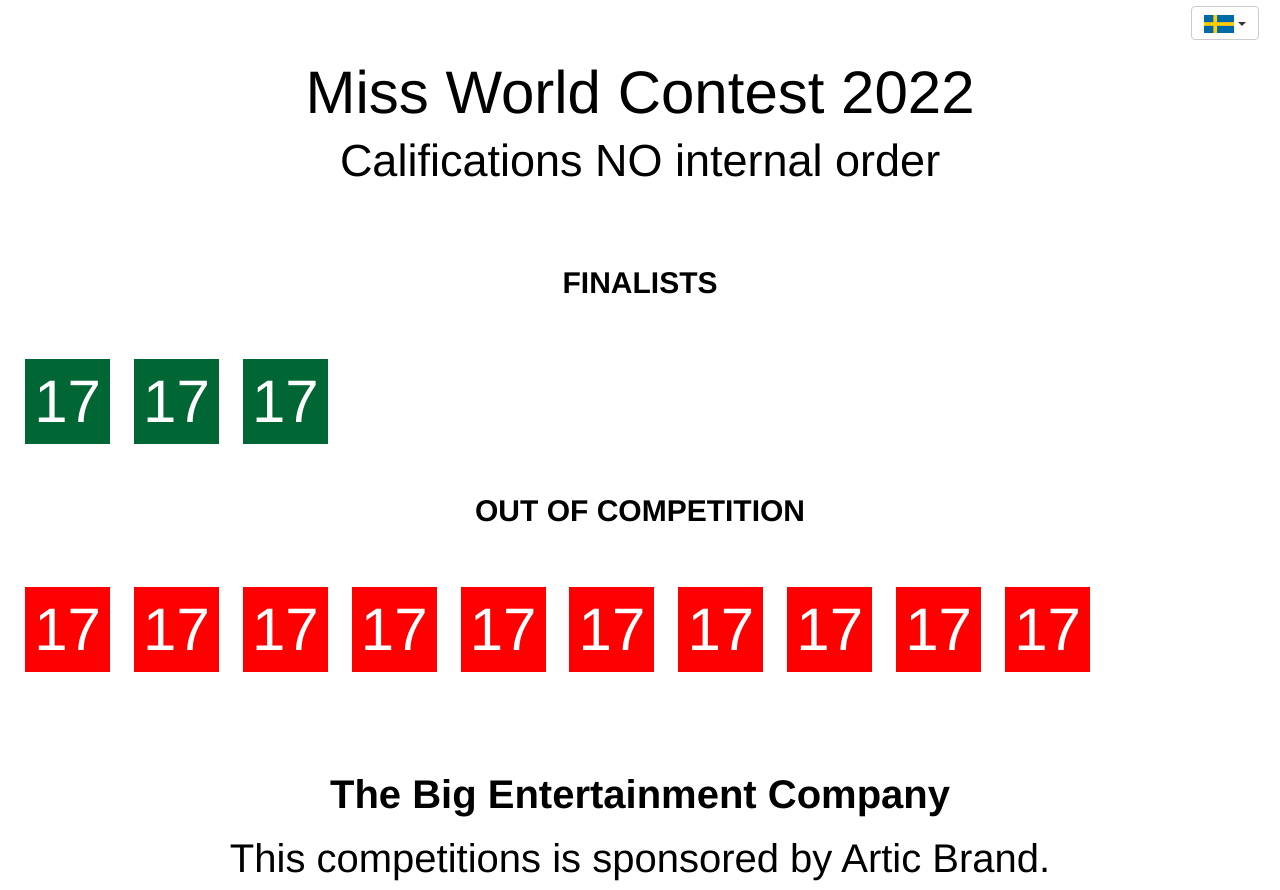
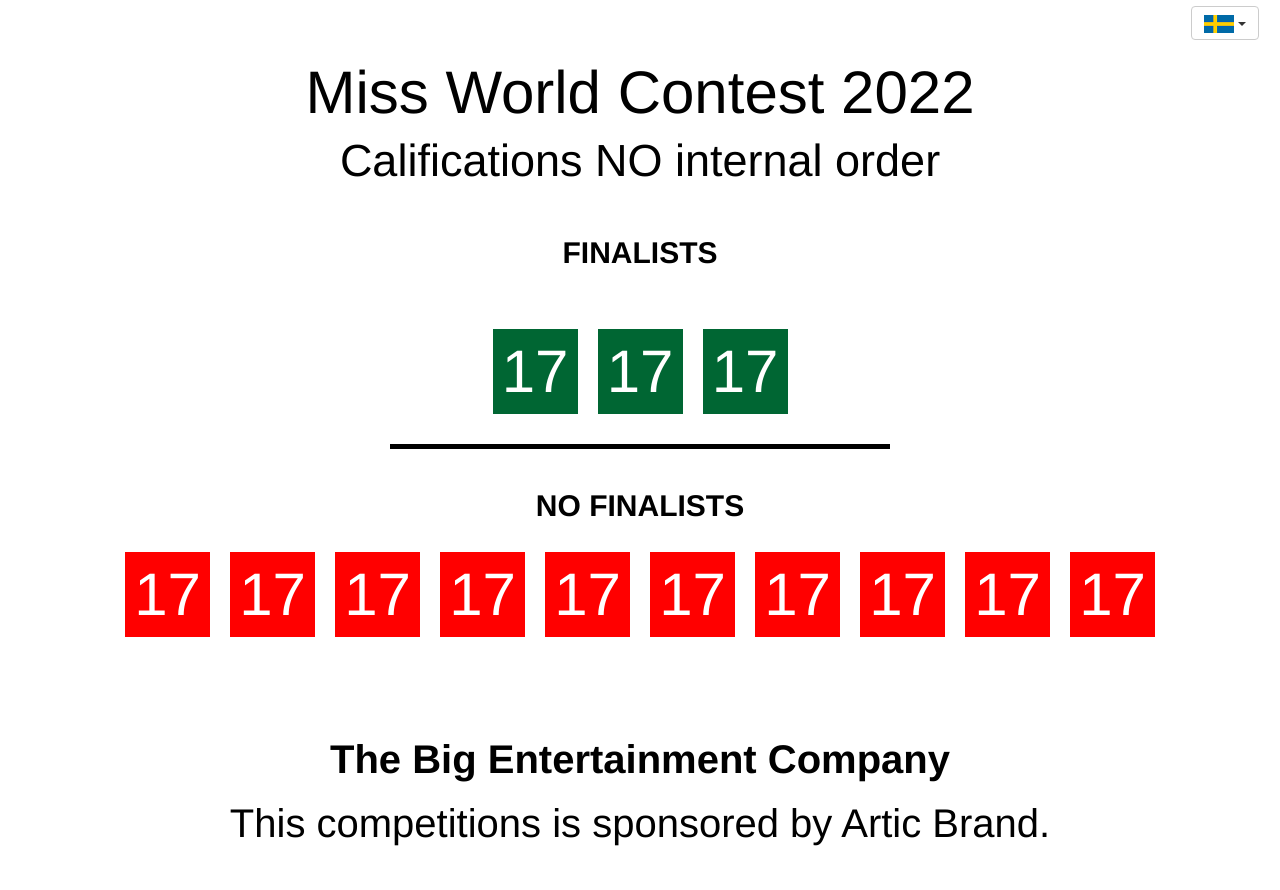
Before and after one commit to memokey/voting-html, a plain HTML site: page result/index_1.html in a window 1280 px wide. After the commit the page ends 855 px from the top, so only its background shows below. Drawn offline with Linux system fonts and the light colour scheme; files whose address does not match are found by name.

Commit message:
complete result.

```diff
--- a/result/index_1.html
+++ b/result/index_1.html
@@ -29,7 +29,7 @@
       </div>
     </div>
     <div class="row">
-      <div class="col-md-12 mb-50">
+      <div class="col-md-12 mb-20">
         <h1 class="competition-title">Miss World Contest 2022</h1>
         <h2 class="competition-sub-title">Califications NO internal order</h2>
       </div>
@@ -52,11 +52,12 @@
                 <div class="letter letter-green">17</div>
               </div>
             </div>
-          </div>
+            <div class="division"></div>
+            </div>
         </div>
         <div class="outof-same">
-          <h3 class="competition-kind-title">
-            OUT OF COMPETITION
+          <h3 class="competition-kind-title pb-20 pt-20">
+            NO FINALISTS
           </h3>
           <div class="competition-content">
             <div class="block">
--- a/styles/style.css
+++ b/styles/style.css
@@ -104,7 +104,8 @@
   text-align: center;
 }
 .block {
-  display: block;
+  display: flex;
+  justify-content: center;
 }
 .item-letter {
   /* float: none; */
@@ -115,3 +116,24 @@
   margin-right: 10px;
   display: inline-block;
 }
+.mb-30 {
+  margin-bottom: 30px;
+}
+.mb-20 {
+  margin-bottom: 20px;
+}
+.division {
+  width: 500px;
+  border-bottom: 5px solid black;
+  margin: auto;
+}
+.pt-20 {
+  padding-top: 20px;
+}
+.pb-20 {
+  padding-bottom: 20px;
+}
+#chart {
+  display: flex;
+  margin: auto;
+}
```
